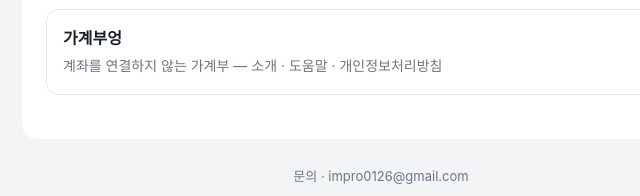
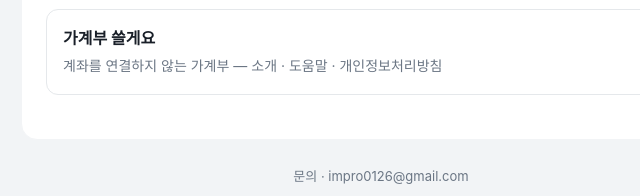
Before and after one commit to impro0126-pixel/apps, a plain HTML site: page index.html in a window 1280 px wide. Shown: the part 544-740 px from the top of the page, 259-899 px from the left. Drawn offline with Linux system fonts and the light colour scheme.

Commit message:
페이지 갱신

```diff
--- a/index.html
+++ b/index.html
@@ -3,8 +3,8 @@
 <head>
 <meta charset="utf-8">
 <meta name="viewport" content="width=device-width, initial-scale=1">
-<title>만든 앱 — 읽어드릴게요 · 가계부엉</title>
-<meta name="description" content="PDF·사진을 소리로 읽어주는 앱 「읽어드릴게요」와 계좌를 연결하지 않는 가계부 「가계부엉」의 소개·도움말·개인정보처리방침.">
+<title>만든 앱 — 읽어드릴게요 · 가계부 쓸게요</title>
+<meta name="description" content="PDF·사진을 소리로 읽어주는 앱 「읽어드릴게요」와 계좌를 연결하지 않는 가계부 「가계부 쓸게요」의 소개·도움말·개인정보처리방침.">
 <link rel="canonical" href="https://impro0126-pixel.github.io/apps/">
 <link rel="stylesheet" href="style.css">
 </head>
@@ -33,9 +33,9 @@
     <span>아이에게 세금 없이 준 돈과 남은 한도를 기록하는 아이폰·맥 앱 — 소개 · 도움말 · 개인정보처리방침</span>
   </a>
 
-  <!-- 가계부엉 페이지는 저장소가 따로다(impro0126-pixel/gagyebueong). 여기서는 링크만 건다 -->
+  <!-- 가계부 쓸게요 페이지는 저장소가 따로다(impro0126-pixel/gagyebueong). 여기서는 링크만 건다 -->
   <a class="app-card" href="https://impro0126-pixel.github.io/gagyebueong/">
-    <strong>가계부엉</strong>
+    <strong>가계부 쓸게요</strong>
     <span>계좌를 연결하지 않는 가계부 — 소개 · 도움말 · 개인정보처리방침</span>
   </a>
 </main>
```
